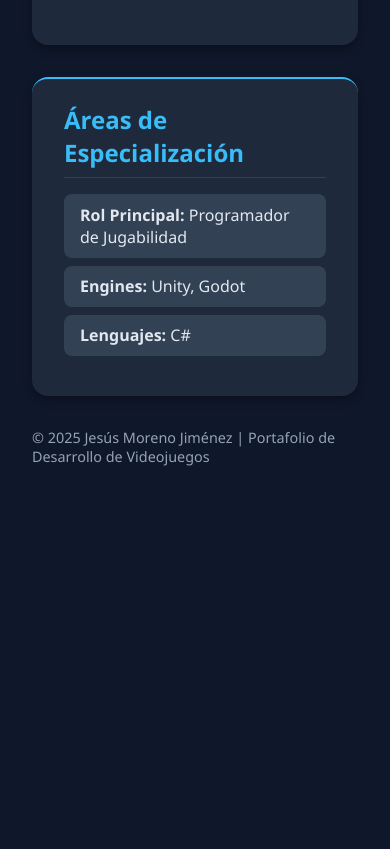
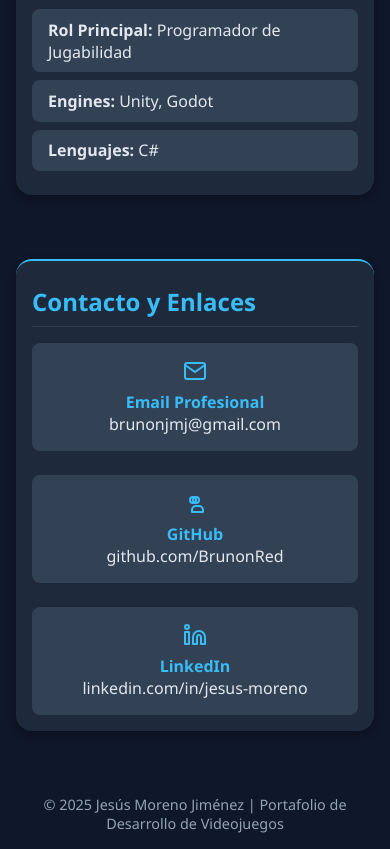
Before and after one commit to BrunonRed/BrunonRed.github.io, a plain HTML site: page index.html in a window 390 px wide. Shown: the part 701-1550 px from the top of the page. Before the commit the page ends 1199 px from the top, so only its background shows below. Drawn offline with Linux system fonts and the light colour scheme.

Commit message:
Implement contact section in index.html
Added contact section with email, GitHub, and LinkedIn links.

```diff
--- a/index.html
+++ b/index.html
@@ -54,6 +54,8 @@
       padding: 2rem;
       border-radius: 1rem;
       box-shadow: 0 4px 10px rgba(0, 0, 0, 0.3);
+      margin-bottom: 2rem;
+      width: 100%;
     }
 
     section h3 {
@@ -75,7 +77,6 @@
       padding-top: 1.5rem;
     }
 
-
     ul {
       list-style-type: none;
       padding-left: 0;
@@ -93,10 +94,99 @@
       background-color: #475569;
     }
 
+    /* ===== ESTILOS PARA LA SECCIÓN DE CONTACTO ===== */
+    #contacto {
+      border-top: 2px solid #38bdf8;
+      margin-top: 2rem;
+      padding-top: 1.5rem;
+    }
+
+    .contacto-contenido {
+      display: flex;
+      flex-direction: column;
+      gap: 1.5rem;
+    }
+
+    .contacto-item {
+      display: flex;
+      align-items: center;
+      gap: 1rem;
+      padding: 1rem;
+      background-color: #334155;
+      border-radius: 0.5rem;
+      transition: all 0.3s ease;
+    }
+
+    .contacto-item:hover {
+      background-color: #475569;
+      transform: translateY(-2px);
+    }
+
+    .contacto-icono {
+      width: 24px;
+      height: 24px;
+      flex-shrink: 0;
+    }
+
+    .contacto-texto {
+      display: flex;
+      flex-direction: column;
+    }
+
+    .contacto-titulo {
+      font-weight: 600;
+      color: #38bdf8;
+    }
+
+    .contacto-valor {
+      color: #e2e8f0;
+      text-decoration: none;
+    }
+
+    .contacto-valor:hover {
+      text-decoration: underline;
+    }
+
     footer {
       margin-top: 2rem;
       color: #94a3b8;
       font-size: 0.9rem;
+      text-align: center;
+    }
+
+    /* ===== MEDIA QUERIES PARA RESPONSIVIDAD ===== */
+    @media (max-width: 768px) {
+      body {
+        padding: 1rem;
+      }
+
+      header h1 {
+        font-size: 1.8rem;
+      }
+
+      section {
+        padding: 1.5rem;
+      }
+
+      .contacto-item {
+        flex-direction: column;
+        text-align: center;
+        gap: 0.5rem;
+      }
+    }
+
+    @media (max-width: 480px) {
+      header h1 {
+        font-size: 1.5rem;
+      }
+
+      header h2 {
+        font-size: 1rem;
+      }
+
+      section {
+        padding: 1rem;
+      }
     }
   </style>
 </head>
@@ -128,6 +218,46 @@
     </ul>
   </section>
 
+  <section id="contacto">
+    <h3>Contacto y Enlaces</h3>
+    <div class="contacto-contenido">
+      <div class="contacto-item">
+        <svg class="contacto-icono" viewBox="0 0 24 24" fill="none" xmlns="http://www.w3.org/2000/svg">
+          <path d="M4 4H20C21.1 4 22 4.9 22 6V18C22 19.1 21.1 20 20 20H4C2.9 20 2 19.1 2 18V6C2 4.9 2.9 4 4 4Z" stroke="#38bdf8" stroke-width="2" stroke-linecap="round" stroke-linejoin="round"/>
+          <path d="M22 6L12 13L2 6" stroke="#38bdf8" stroke-width="2" stroke-linecap="round" stroke-linejoin="round"/>
+        </svg>
+        <div class="contacto-texto">
+          <span class="contacto-titulo">Email Profesional</span>
+          <a href="mailto:brunonjmj@gmail.com" class="contacto-valor">brunonjmj@gmail.com</a>
+        </div>
+      </div>
+
+      <div class="contacto-item">
+        <svg class="contacto-icono" viewBox="0 0 24 24" fill="none" xmlns="http://www.w3.org/2000/svg">
+          <path d="M9 19C9 16.7909 10.7909 15 13 15H16C18.2091 15 20 16.7909 20 19V21H9V19Z" stroke="#38bdf8" stroke-width="2" stroke-linecap="round" stroke-linejoin="round"/>
+          <path d="M13 9C13 10.6569 11.6569 12 10 12C8.34315 12 7 10.6569 7 9C7 7.34315 8.34315 6 10 6C11.6569 6 13 7.34315 13 9Z" stroke="#38bdf8" stroke-width="2" stroke-linecap="round" stroke-linejoin="round"/>
+          <path d="M16 9C16 10.6569 14.6569 12 13 12C11.3431 12 10 10.6569 10 9C10 7.34315 11.3431 6 13 6C14.6569 6 16 7.34315 16 9Z" stroke="#38bdf8" stroke-width="2" stroke-linecap="round" stroke-linejoin="round"/>
+        </svg>
+        <div class="contacto-texto">
+          <span class="contacto-titulo">GitHub</span>
+          <a href="https://github.com/BrunonRed" target="_blank" class="contacto-valor">github.com/BrunonRed</a>
+        </div>
+      </div>
+
+      <div class="contacto-item">
+        <svg class="contacto-icono" viewBox="0 0 24 24" fill="none" xmlns="http://www.w3.org/2000/svg">
+          <path d="M16 8C17.5913 8 19.1174 8.63214 20.2426 9.75736C21.3679 10.8826 22 12.4087 22 14V21H18V14C18 13.4696 17.7893 12.9609 17.4142 12.5858C17.0391 12.2107 16.5304 12 16 12C15.4696 12 14.9609 12.2107 14.5858 12.5858C14.2107 12.9609 14 13.4696 14 14V21H10V14C10 12.4087 10.6321 10.8826 11.7574 9.75736C12.8826 8.63214 14.4087 8 16 8Z" stroke="#38bdf8" stroke-width="2" stroke-linecap="round" stroke-linejoin="round"/>
+          <path d="M6 9H2V21H6V9Z" stroke="#38bdf8" stroke-width="2" stroke-linecap="round" stroke-linejoin="round"/>
+          <path d="M4 6C5.10457 6 6 5.10457 6 4C6 2.89543 5.10457 2 4 2C2.89543 2 2 2.89543 2 4C2 5.10457 2.89543 6 4 6Z" stroke="#38bdf8" stroke-width="2" stroke-linecap="round" stroke-linejoin="round"/>
+        </svg>
+        <div class="contacto-texto">
+          <span class="contacto-titulo">LinkedIn</span>
+          <a href="https://www.linkedin.com/in/jesus-moreno-98119b2a0" target="_blank" class="contacto-valor">linkedin.com/in/jesus-moreno</a>
+        </div>
+      </div>
+    </div>
+  </section>
+
   <footer>
     © 2025 Jesús Moreno Jiménez | Portafolio de Desarrollo de Videojuegos
   </footer>
```
